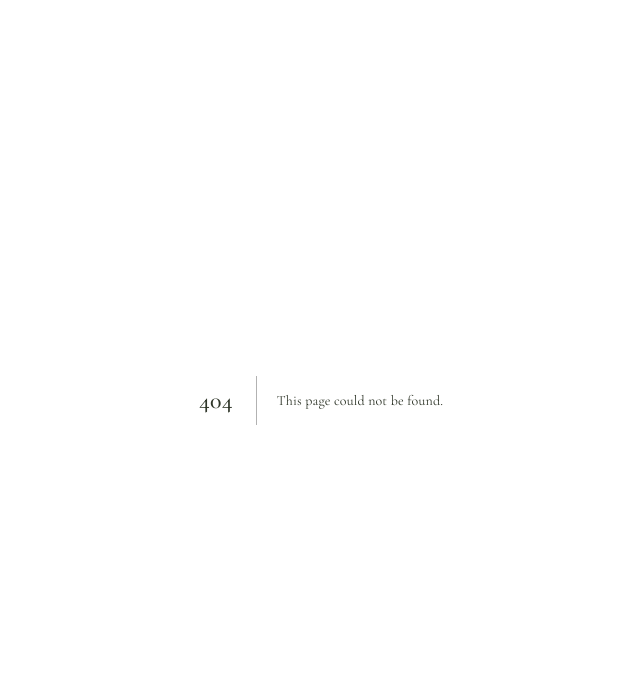
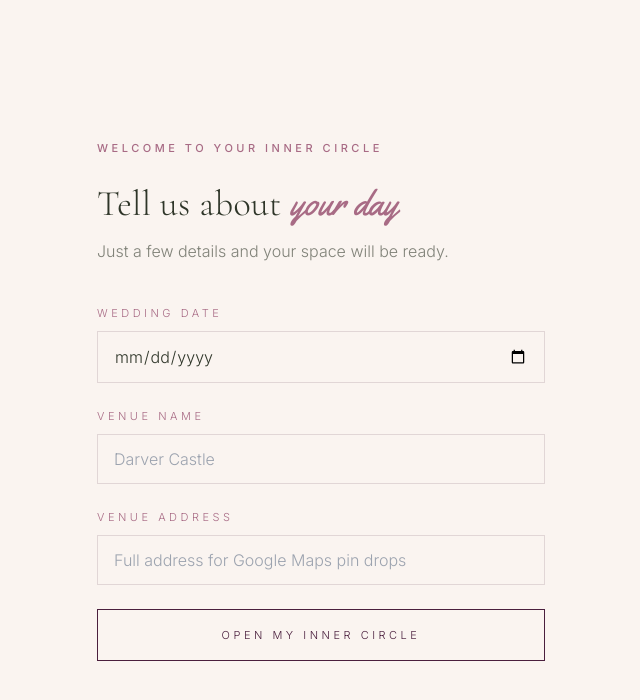
Before and after one commit to AnnetteBurke/4ever-inner-circle, a Next.js app: page /home/setup in a window 1280 px wide. Before the commit this address had no page. Shown: the top 700 px of the page, without its empty margins (319-959 px from the left). Built offline with nearby package versions, Linux system fonts and the light colour scheme.

Commit message:
phase-1/session-4: private dashboard with countdown, feature cards, and setup onboarding

```diff
--- /dev/null
+++ b/app/api/couple/route.ts
@@ -0,0 +1,24 @@
+import { NextResponse } from 'next/server'
+import { createSupabaseServerClient } from '@/lib/supabase-server'
+
+export async function PATCH(request: Request) {
+  const supabase = await createSupabaseServerClient()
+  const { data: { user } } = await supabase.auth.getUser()
+
+  if (!user) {
+    return NextResponse.json({ error: 'Not authenticated' }, { status: 401 })
+  }
+
+  const body = await request.json()
+
+  const { error } = await supabase
+    .from('couples')
+    .update(body)
+    .eq('user_id', user.id)
+
+  if (error) {
+    return NextResponse.json({ error: error.message }, { status: 500 })
+  }
+
+  return NextResponse.json({ success: true })
+}
--- a/app/home/page.tsx
+++ b/app/home/page.tsx
@@ -1,5 +1,63 @@
 import { redirect } from 'next/navigation'
 import { createSupabaseServerClient } from '@/lib/supabase-server'
+import Link from 'next/link'
+
+const features = [
+  {
+    label: 'Your Circle',
+    tag: 'Your people',
+    desc: 'Add your bridal party, family and suppliers. We brief everyone at the right moment.',
+    href: '/home/people',
+    accent: 'text-mauve',
+  },
+  {
+    label: 'Mood Board',
+    tag: 'Your vision',
+    desc: 'Your personal Pinterest, built in. Hair, flowers, venue, dress — all in one place, shared only with the right eyes.',
+    href: '/home/mood',
+    accent: 'text-mauve',
+  },
+  {
+    label: 'Your Journey',
+    tag: 'The timeline',
+    desc: 'The full story of your day, built with your suppliers. Everyone knows where to be and when.',
+    href: '/home/journey',
+    accent: 'text-mauve',
+  },
+  {
+    label: 'Calm Corner',
+    tag: 'The Bodytap Method',
+    desc: 'For the nerves, the worries, the butterflies and the stress. Five tapping coins, gifted with our compliments.',
+    href: '/home/calm',
+    accent: 'text-mauve',
+  },
+  {
+    label: 'Gift List',
+    tag: 'Photography gifts',
+    desc: 'Let the people who love you give to your story. Extra hours, fine-art albums, portrait studios.',
+    href: '/home/registry',
+    accent: 'text-mauve',
+  },
+  {
+    label: 'Shared Album',
+    tag: 'Every moment',
+    desc: 'Your QR code for guests. Every photograph from every angle, all in one place.',
+    href: '/home/album',
+    accent: 'text-mauve',
+  },
+]
+
+function getCountdown(weddingDate: string | null): { days: number | null; label: string } {
+  if (!weddingDate) return { days: null, label: '' }
+  const today = new Date()
+  today.setHours(0, 0, 0, 0)
+  const wedding = new Date(weddingDate)
+  wedding.setHours(0, 0, 0, 0)
+  const diff = Math.round((wedding.getTime() - today.getTime()) / (1000 * 60 * 60 * 24))
+  if (diff === 0) return { days: 0, label: 'Today is your day' }
+  if (diff < 0) return { days: Math.abs(diff), label: `days since your wedding` }
+  return { days: diff, label: 'days to go' }
+}
 
 export default async function HomePage() {
   const supabase = await createSupabaseServerClient()
@@ -7,28 +65,72 @@ export default async function HomePage() {
 
   if (!user) redirect('/login')
 
+  const { data: couple } = await supabase
+    .from('couples')
+    .select('*')
+    .eq('user_id', user.id)
+    .single()
+
+  if (!couple?.wedding_date) redirect('/home/setup')
+
+  const { days, label } = getCountdown(couple.wedding_date)
+
+  const weddingDateFormatted = new Date(couple.wedding_date).toLocaleDateString('en-GB', {
+    day: 'numeric', month: 'long', year: 'numeric'
+  })
+
   return (
-    <main className="min-h-screen bg-cream flex items-center justify-center">
-      <div className="text-center max-w-lg px-8">
-        <div className="label-tag mb-6">Your Inner Circle</div>
-        <h1 className="text-5xl font-light text-ink mb-4 leading-tight">
-          Welcome back
-        </h1>
-        <p className="font-serif italic text-2xl text-plum mb-8">
-          Your private space is ready.
-        </p>
-        <p className="text-base text-whisper leading-relaxed mb-10">
-          You are logged in as {user.email}
-        </p>
+    <main className="min-h-screen bg-cream">
+
+      {/* Header */}
+      <div className="bg-plum text-cream px-8 md:px-16 pt-16 pb-20">
+        <div className="max-w-4xl mx-auto">
+          <div className="text-[11px] tracking-label uppercase text-mauve-soft mb-4">
+            4Ever Inner Circle
+          </div>
+          <h1 className="text-4xl md:text-6xl font-light leading-tight mb-2">
+            {couple.bride_name} <span className="font-serif italic text-mauve-soft">&</span> {couple.groom_name}
+          </h1>
+          <p className="text-cream/60 text-base mt-2">{couple.venue_name} · {weddingDateFormatted}</p>
+
+          {days !== null && (
+            <div className="mt-10 flex items-end gap-4">
+              <span className="font-serif text-7xl md:text-9xl text-cream leading-none">{days}</span>
+              <span className="font-serif italic text-2xl text-mauve-soft pb-3">{label}</span>
+            </div>
+          )}
+        </div>
+      </div>
+
+      {/* Feature cards */}
+      <div className="max-w-4xl mx-auto px-8 md:px-16 py-16">
+        <div className="grid grid-cols-1 md:grid-cols-2 lg:grid-cols-3 gap-px bg-hairline border border-hairline">
+          {features.map((f) => (
+            <Link
+              key={f.href}
+              href={f.href}
+              className="bg-cream p-8 hover:bg-blush-soft transition-colors group"
+            >
+              <div className="text-[10px] tracking-label uppercase text-mauve mb-3">{f.tag}</div>
+              <h3 className="text-2xl font-light text-ink mb-3 group-hover:text-plum transition-colors">
+                {f.label}
+              </h3>
+              <p className="text-sm text-whisper leading-relaxed">{f.desc}</p>
+            </Link>
+          ))}
+        </div>
+      </div>
+
+      {/* Footer */}
+      <div className="max-w-4xl mx-auto px-8 md:px-16 pb-16 flex justify-between items-center text-[11px] tracking-label uppercase text-whisper">
+        <span>4Ever Photos · Inner Circle</span>
         <form action="/auth/signout" method="post">
-          <button
-            type="submit"
-            className="text-[11px] tracking-label uppercase text-mauve border border-mauve px-8 py-3 hover:bg-mauve hover:text-cream transition-colors"
-          >
+          <button type="submit" className="text-whisper hover:text-mauve transition-colors">
             Sign out
           </button>
         </form>
       </div>
+
     </main>
   )
 }
--- /dev/null
+++ b/app/home/setup/page.tsx
@@ -0,0 +1,90 @@
+'use client'
+
+import { useState } from 'react'
+import { useRouter } from 'next/navigation'
+
+export default function SetupPage() {
+  const router = useRouter()
+  const [weddingDate, setWeddingDate] = useState('')
+  const [venueName, setVenueName] = useState('')
+  const [venueAddress, setVenueAddress] = useState('')
+  const [saving, setSaving] = useState(false)
+
+  async function handleSubmit(e: React.FormEvent) {
+    e.preventDefault()
+    setSaving(true)
+
+    await fetch('/api/couple', {
+      method: 'PATCH',
+      headers: { 'Content-Type': 'application/json' },
+      body: JSON.stringify({
+        wedding_date: weddingDate,
+        venue_name: venueName,
+        venue_address: venueAddress,
+      }),
+    })
+
+    router.replace('/home')
+  }
+
+  return (
+    <main className="min-h-screen bg-cream flex items-center justify-center px-8">
+      <div className="max-w-md w-full">
+        <div className="label-tag mb-6">Welcome to your Inner Circle</div>
+        <h1 className="text-4xl font-light text-ink mb-3 leading-tight">
+          Tell us about <span className="script-accent font-normal">your day</span>
+        </h1>
+        <p className="text-base text-whisper leading-relaxed mb-10">
+          Just a few details and your space will be ready.
+        </p>
+
+        <form onSubmit={handleSubmit} className="space-y-6">
+          <div>
+            <label className="text-[11px] tracking-label uppercase text-mauve block mb-2">
+              Wedding date
+            </label>
+            <input
+              type="date"
+              required
+              value={weddingDate}
+              onChange={e => setWeddingDate(e.target.value)}
+              className="w-full border border-hairline bg-transparent px-4 py-3 text-ink text-base focus:outline-none focus:border-mauve"
+            />
+          </div>
+          <div>
+            <label className="text-[11px] tracking-label uppercase text-mauve block mb-2">
+              Venue name
+            </label>
+            <input
+              type="text"
+              required
+              value={venueName}
+              onChange={e => setVenueName(e.target.value)}
+              className="w-full border border-hairline bg-transparent px-4 py-3 text-ink text-base focus:outline-none focus:border-mauve"
+              placeholder="Darver Castle"
+            />
+          </div>
+          <div>
+            <label className="text-[11px] tracking-label uppercase text-mauve block mb-2">
+              Venue address
+            </label>
+            <input
+              type="text"
+              value={venueAddress}
+              onChange={e => setVenueAddress(e.target.value)}
+              className="w-full border border-hairline bg-transparent px-4 py-3 text-ink text-base focus:outline-none focus:border-mauve"
+              placeholder="Full address for Google Maps pin drops"
+            />
+          </div>
+          <button
+            type="submit"
+            disabled={saving}
+            className="w-full py-4 text-[11px] tracking-label uppercase border border-plum text-plum hover:bg-plum hover:text-cream transition-colors disabled:opacity-50"
+          >
+            {saving ? 'Saving...' : 'Open my Inner Circle'}
+          </button>
+        </form>
+      </div>
+    </main>
+  )
+}
```
